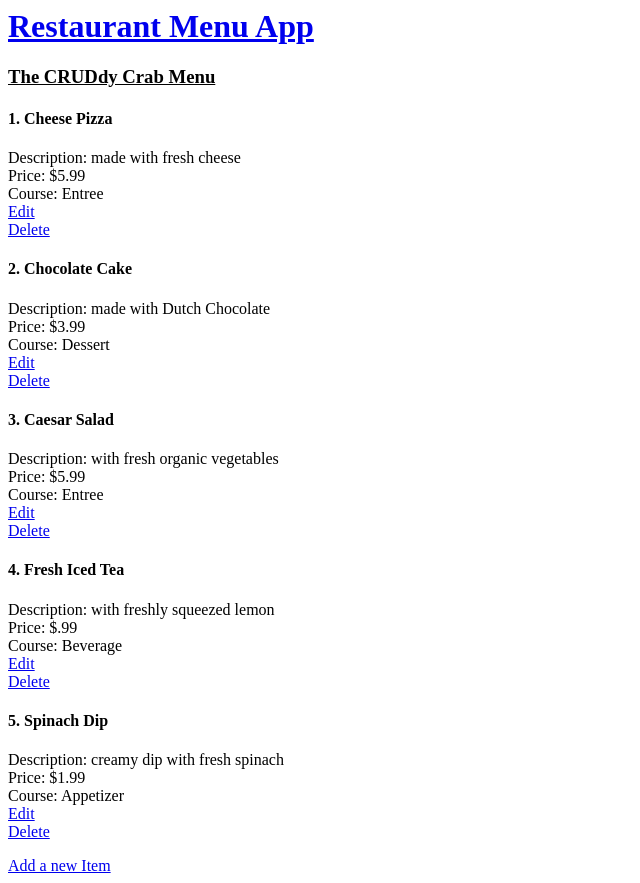
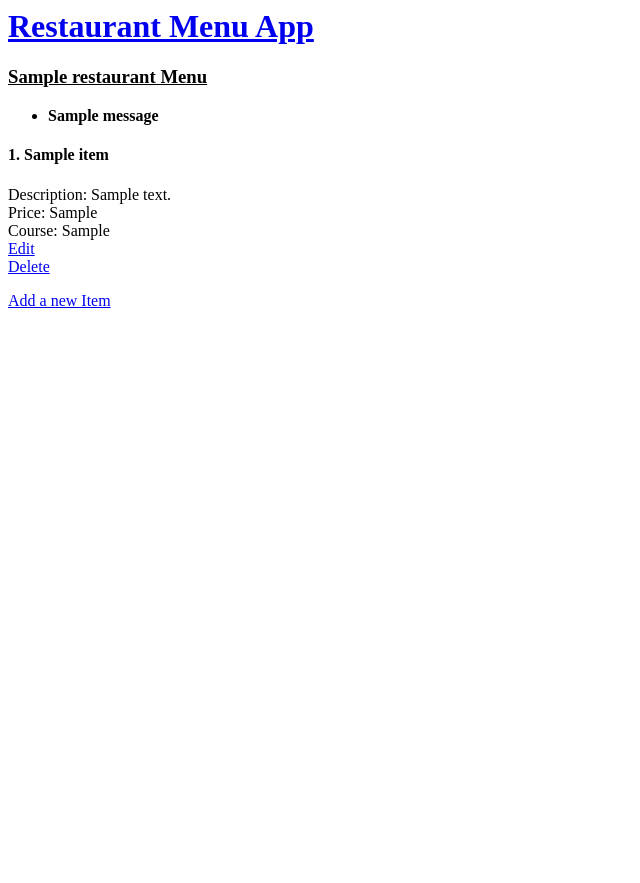
Before and after one commit to srikanth-sridhara/restaurant-menu-app, a Flask app: page /restaurant/1/ in a window 1280 px wide. Shown: the whole page, without its empty margins (0-640 px from the left). After the commit the page ends 308 px from the top, so only its background shows below. Run offline with Flask 2, Linux system fonts and the light colour scheme; tables that the repository leaves empty hold one stand-in row (values such as "Sample post"); one stand-in notice (Sample message) is shown.

Commit message:
added DB support and the corresponding DB functions for the routes

```diff
--- a/app.py
+++ b/app.py
@@ -1,43 +1,65 @@
 from flask import Flask, render_template, url_for, request, redirect, flash, jsonify
-
+import dbfunctions as dbf
 app = Flask(__name__)
 
 #Fake Restaurants
-restaurant = {'name': 'The CRUDdy Crab', 'id': '1'}
-restaurants = [{'name': 'The CRUDdy Crab', 'id': '1'}, {'name':'Blue Burgers', 'id':'2'},{'name':'Taco Hut', 'id':'3'}]
+# restaurant = {'name': 'The CRUDdy Crab', 'id': '1'}
+# restaurants = [{'name': 'The CRUDdy Crab', 'id': '1'}, {'name':'Blue Burgers', 'id':'2'},{'name':'Taco Hut', 'id':'3'}]
 
 #Fake Menu Items
-item =  {'name':'Cheese Pizza','description':'made with fresh cheese','price':'$5.99','course' :'Entree', 'id':'1','restaurant_id':'1'}
-items = [{'name':'Cheese Pizza', 'description':'made with fresh cheese', 'price':'$5.99','course' :'Entree', 'id':'1'},
-        {'name':'Chocolate Cake','description':'made with Dutch Chocolate', 'price':'$3.99', 'course':'Dessert','id':'2'},
-        {'name':'Caesar Salad', 'description':'with fresh organic vegetables','price':'$5.99', 'course':'Entree','id':'3'},
-        {'name':'Fresh Iced Tea', 'description':'with freshly squeezed lemon','price':'$.99', 'course':'Beverage','id':'4'},
-        {'name':'Spinach Dip', 'description':'creamy dip with fresh spinach','price':'$1.99', 'course':'Appetizer','id':'5'}]
+# item =  {'name':'Cheese Pizza','description':'made with fresh cheese','price':'$5.99','course' :'Entree', 'id':'1','restaurant_id':'1'}
+# items = [{'name':'Cheese Pizza', 'description':'made with fresh cheese', 'price':'$5.99','course' :'Entree', 'id':'1'},
+#         {'name':'Chocolate Cake','description':'made with Dutch Chocolate', 'price':'$3.99', 'course':'Dessert','id':'2'},
+#         {'name':'Caesar Salad', 'description':'with fresh organic vegetables','price':'$5.99', 'course':'Entree','id':'3'},
+#         {'name':'Fresh Iced Tea', 'description':'with freshly squeezed lemon','price':'$.99', 'course':'Beverage','id':'4'},
+#         {'name':'Spinach Dip', 'description':'creamy dip with fresh spinach','price':'$1.99', 'course':'Appetizer','id':'5'}]
 
 # ############ Restaurant endpoints start ############
 @app.route('/')
 @app.route('/restaurants/')
 def indexRestaurant():
-    # return "This is the index page with a list of all restaurants"
+    restaurants = dbf.showRestaurants()
     return render_template('restaurant/restaurants.html', restaurants=restaurants)
 
 
 @app.route('/restaurant/new/', methods=['GET','POST'])
 def addNewRestaurant():
-    # return "Add a new restaurant."
-    return render_template('restaurant/add_new_restaurant.html')
+    if request.method == 'POST':
+        restaurantName = request.form['restaurantname']
+        restaurantAddress = request.form['restaurantaddress']
+        restaurantCategory = request.form['restaurantcategory']
+
+        dbf.newRestaurant(restaurantName, restaurantAddress, restaurantCategory)
+        flash("New restaurant added!")
+        return redirect(url_for('indexRestaurant'))
+    else:
+        return render_template('restaurant/add_new_restaurant.html')
 
 
 @app.route('/restaurant/<int:restaurant_id>/edit/', methods=['GET','POST'])
 def editRestaurant(restaurant_id):
-    # return "Edit a restaurant."
-    return render_template('restaurant/edit_restaurant.html', restaurant_id=restaurant_id, restaurant=restaurant)
+    if request.method == 'POST':
+        restaurantName = request.form['restaurantname']
+        restaurantAddress = request.form['restaurantaddress']
+        restaurantCategory = request.form['restaurantcategory']
+
+        dbf.editRestaurant(restaurant_id, restaurantName, restaurantAddress, restaurantCategory)
+        flash("Restaurant edited!")
+        return redirect(url_for('indexRestaurant'))
+    else:
+        restaurant = dbf.getRestaurant(restaurant_id)
+        return render_template('restaurant/edit_restaurant.html', restaurant_id=restaurant_id, restaurant=restaurant)
 
 
 @app.route('/restaurant/<int:restaurant_id>/delete/', methods=['GET','POST'])
 def deleteRestaurant(restaurant_id):
-    # return "Delete a restaurant."
-    return render_template('restaurant/delete_restaurant.html', restaurant_id=restaurant_id, restaurant=restaurant)
+    if request.method == 'POST':
+        dbf.deleteRestaurant(restaurant_id)
+        flash("Restaurant deleted!")
+        return redirect(url_for('indexRestaurant'))
+    else:
+        restaurant = dbf.getRestaurant(restaurant_id)
+        return render_template('restaurant/delete_restaurant.html', restaurant_id=restaurant_id, restaurant=restaurant)
 # ############ Restaurant endpoints end  ############
 
 
@@ -45,43 +67,75 @@ def deleteRestaurant(restaurant_id):
 @app.route('/restaurant/<int:restaurant_id>/')
 @app.route('/restaurant/<int:restaurant_id>/menu/')
 def indexMenu(restaurant_id):
-    # return "This is the index page of a restaurant with a list of menu items."
+    restaurant = dbf.getRestaurant(restaurant_id)
+    items = dbf.showMenu(restaurant_id)
     return render_template('menu/menu.html', restaurant=restaurant, items=items)
 
 
 @app.route('/restaurant/<int:restaurant_id>/new/', methods=['GET','POST'])
 def addNewMenuItem(restaurant_id):
-    # return "Add a new item to the menu"
-    return render_template('menu/add_new_menu_item.html', restaurant=restaurant)
+    if request.method == 'POST':
+        name        =request.form['itemname']
+        course      =request.form['itemcourse']
+        description =request.form['itemdescription']
+        price       =request.form['itemprice']
+
+        dbf.newMenuItem(restaurant_id, name, course, description, price)
+        flash("New menu item created!")
+        return redirect(url_for('indexMenu', restaurant_id=restaurant_id))
+    else:
+        restaurant = dbf.getRestaurant(restaurant_id)
+        return render_template('menu/add_new_menu_item.html', restaurant=restaurant)
 
 
 @app.route('/restaurant/<int:restaurant_id>/<int:menu_id>/edit', methods=['GET','POST'])
 def editMenuItem(restaurant_id, menu_id):
-    # return "Edit a menu item"
-    return render_template('menu/edit_menu_item.html', restaurant_id=restaurant_id, menu_id=menu_id, item=item)
+    if request.method == 'POST':
+        name        =request.form['itemname']
+        course      =request.form['itemcourse']
+        description =request.form['itemdescription']
+        price       =request.form['itemprice']
+
+        dbf.editMenuItem(restaurant_id, menu_id, name, course, description, price)
+        flash("Menu item edited!")
+        return redirect(url_for('indexMenu', restaurant_id=restaurant_id))
+    else:
+        item = dbf.getMenuItem(menu_id)
+        return render_template('menu/edit_menu_item.html', restaurant_id=restaurant_id, item=item)
 
 
 @app.route('/restaurant/<int:restaurant_id>/<int:menu_id>/delete', methods=['GET','POST'])
 def deleteMenuItem(restaurant_id, menu_id):
-    # return "delete a menu item."
-    return render_template('menu/delete_menu_item.html', item=item)
+    if request.method == 'POST':
+        dbf.deleteMenuItem(menu_id)
+        flash("Menu item deleted!")
+        return redirect(url_for('indexMenu', restaurant_id=restaurant_id))
+    else:
+        item = dbf.getMenuItem(menu_id)
+        return render_template('menu/delete_menu_item.html', item=item)
 # ############ Menu endpoints end        ############
 
 
 # ############ API endpoints start       ############
 @app.route('/restaurants/JSON/')
 def getAllRestaurants():
-    return "Get all restaurants JSON."
+    restaurants = dbf.showRestaurants()
+    return jsonify(Restaurant=[r.serialize for r in restaurants])
 
+@app.route('/restaurants/<int:restaurant_id>/JSON/')
+def getRestaurant(restaurant_id):
+    restaurant = dbf.getRestaurant(restaurant_id)
+    return jsonify(Restaurant=restaurant.serialize)
 
 @app.route('/restaurant/<int:restaurant_id>/menu/JSON/')
 def getAllMenuItems(restaurant_id):
-    return "Get all menu items of restaurant JSON."
-
+    items = dbf.showMenu(restaurant_id)
+    return jsonify(MenuItem=[i.serialize for i in items])
 
 @app.route('/restaurant/<int:restaurant_id>/menu/<int:menu_id>/JSON/')
-def getAllItemsOfMenu(restaurant_id, menu_id):
-    return "Get all fields in a menu item."
+def getMenuItem(restaurant_id, menu_id):
+    item = dbf.getMenuItem(menu_id)
+    return jsonify(MenuItem=item.serialize)
 # ############ API endpoints end         ############
 
 
--- /dev/null
+++ b/dbfunctions.py
@@ -0,0 +1,78 @@
+from sqlalchemy import create_engine
+from sqlalchemy.orm import sessionmaker
+from db import Base, Restaurant, MenuItem
+
+engine = create_engine('sqlite:///restaurantmenu.db')
+Base.metadata.bind = engine
+
+DBSession = sessionmaker(bind=engine)
+session = DBSession()
+
+### Restaurant db functions ###
+def showRestaurants():
+    return session.query(Restaurant).all()
+
+def newRestaurant(restaurantName, restaurantAddress=None, restaurantCategory=None):
+    restaurantToAdd = Restaurant(
+        name=restaurantName,
+        address=restaurantAddress,
+        category=restaurantCategory)
+    session.add(restaurantToAdd)
+    session.commit()
+
+def editRestaurant(restaurant_id, restaurantName=None, restaurantAddress=None, restaurantCategory=None):
+    restaurantToEdit = getRestaurant(restaurant_id)
+    if restaurantName != None:
+        restaurantToEdit.name = restaurantName
+    if restaurantAddress != None:
+        restaurantToEdit.address = restaurantAddress
+    if restaurantCategory != None:
+        restaurantToEdit.category = restaurantCategory
+    session.add(restaurantToEdit)
+    session.commit()
+
+def deleteRestaurant(restaurant_id):
+    restaurantToDelete = getRestaurant(restaurant_id)
+    session.delete(restaurantToDelete)
+    session.commit()
+
+def getRestaurant(restaurant_id):
+    return session.query(Restaurant).filter_by(id=restaurant_id).one()
+
+
+### Menu Item db functions ###
+def showMenu(restaurant_id):
+    return session.query(MenuItem).filter_by(restaurant_id=restaurant_id).all()
+
+def newMenuItem(restaurant_id, name, course=None, description=None, price=None):
+    newItem = MenuItem(
+        name=str(name),
+        course=str(course),
+        description=str(description),
+        price=str(price),
+        restaurant_id=restaurant_id)
+    session.add(newItem)
+    session.commit()
+
+def editMenuItem(restaurant_id, menu_id, itemName=None, itemCourse=None, itemDescription=None, itemPrice=None):
+    itemToEdit = getMenuItem(menu_id)
+    if itemName != None:
+        itemToEdit.name = itemName
+    if itemCourse != None:
+        itemToEdit.course = itemCourse
+    if itemDescription != None:
+        itemToEdit.description = itemDescription
+    if itemPrice != None:
+        itemToEdit.price = itemPrice
+    # if restaurant_id != itemToEdit.restaurant_id:
+    #     itemToEdit.restaurant_id = restaurant_id
+    session.add(itemToEdit)
+    session.commit()
+
+def deleteMenuItem(menu_id):
+    itemToDelete = getMenuItem(menu_id)
+    session.delete(itemToDelete)
+    session.commit()
+
+def getMenuItem(menu_id):
+    return session.query(MenuItem).filter_by(id=menu_id).one()
--- a/templates/menu/menu.html
+++ b/templates/menu/menu.html
@@ -5,6 +5,17 @@
 <body>
     <h1><a href="{{url_for('indexRestaurant')}}">Restaurant Menu App</a></h1>
     <h3><u>{{restaurant.name}} Menu</u></h3>
+    <!-- Flash messages -->
+    {% with messages = get_flashed_messages() %}
+        {% if messages %}
+            <ul>
+            {% for message in messages %}
+                <li><strong> {{message}} </strong></li>
+            {% endfor %}
+            </ul>
+        {% endif %}
+    {% endwith %}
+
     {% if not items %}
         <p>There are currently no menu items added.</p>
     {% endif %}
--- a/templates/restaurant/add_new_restaurant.html
+++ b/templates/restaurant/add_new_restaurant.html
@@ -8,6 +8,8 @@
     <form action="{{url_for('addNewRestaurant')}}" method="POST">
         <p>
             Name: <input type="text" size="30" name="restaurantname">
+            Address: <input type="text" size="30" name="restaurantaddress">
+            Category: <input type="text" size="30" name="restaurantcategory">
             <input type="submit" value="Create">
         </p>
     </form>
--- a/templates/restaurant/edit_restaurant.html
+++ b/templates/restaurant/edit_restaurant.html
@@ -7,7 +7,9 @@
     <h3><u>Edit a Restaurant</u></h3>
     <form action="{{url_for('editRestaurant', restaurant_id=restaurant_id)}}" method="POST">
         <p>
-            Name: <input type="text" size="30" name="restaurantname" placeholder="{{restaurant.name}}">
+            Name: <input type="text" size="30" name="restaurantname" value="{{restaurant.name}}">
+            Address: <input type="text" size="30" name="restaurantaddress" value="{{restaurant.address}}">
+            Category: <input type="text" size="30" name="restaurantcategory" value="{{restaurant.category}}">
             <input type="submit" value="Change">
         </p>
     </form>
```
Also changed, not shown: db.py (added, +50 -0 lines), templates/menu/edit_menu_item.html (+4 -4 lines), templates/restaurant/restaurants.html (+11 -0 lines).
